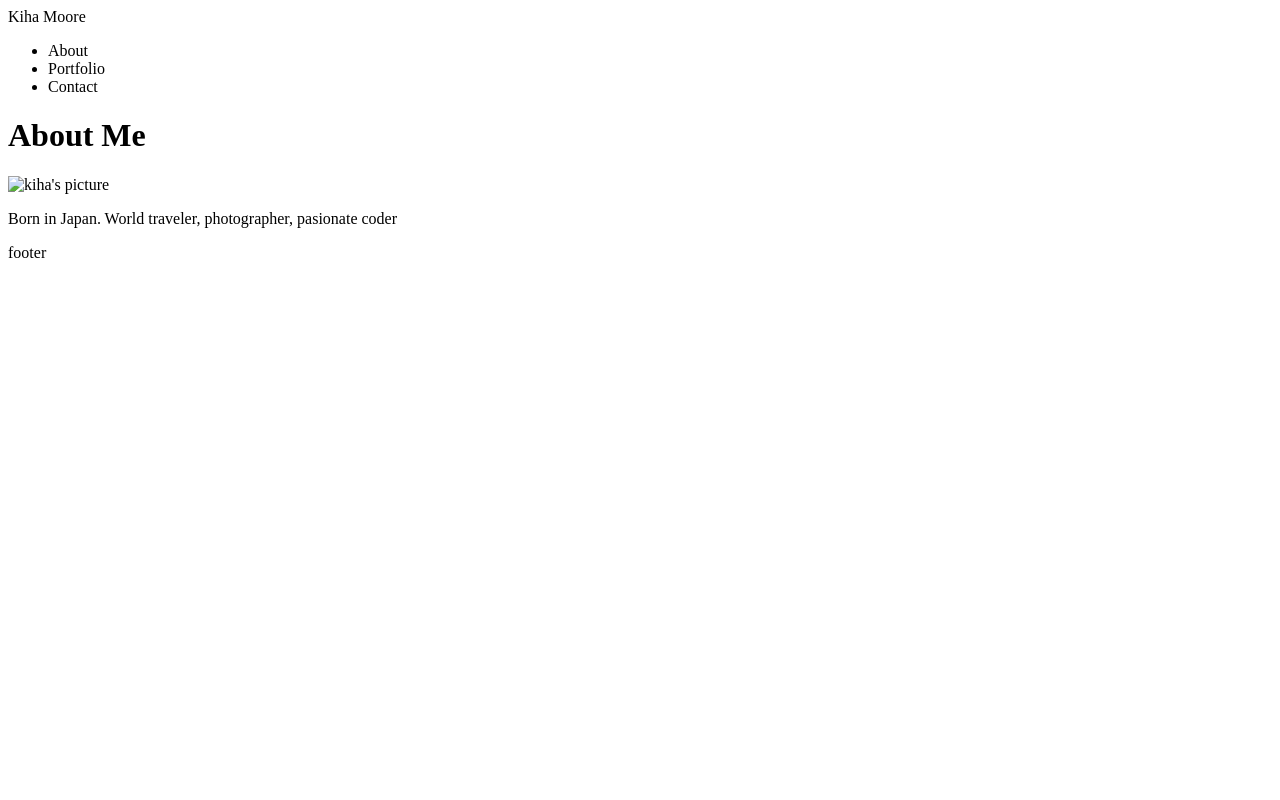
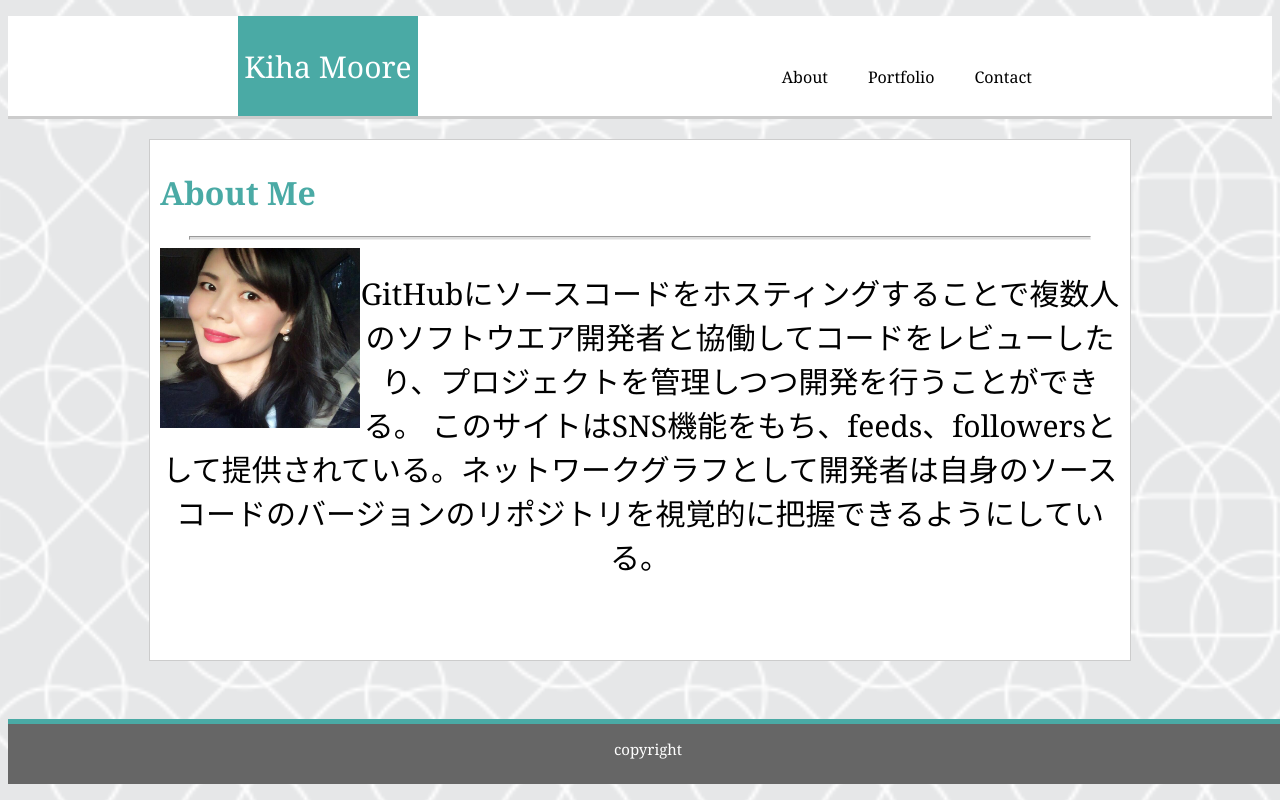
Before and after one commit to KihaMoore/Basic-Portfolio, a plain HTML site: page index.html in a window 1280 px wide. Drawn offline with Linux system fonts and the light colour scheme.

Commit message:
inital commit

```diff
--- a/assets/style.css
+++ /dev/null
@@ -1,84 +0,0 @@
-body{
-    font-family: 'Georgia', Times, Times New Roman, serif;
-    background-image: url("intersection.png");
-}
-
-
-
-.header{
-    background-color:white;
-    width:100%;
-    height:100px;
-    border-bottom: 3px solid #cccccc;
-}
-
-.header-logo{
-    float:left;
-    height:100px;
-    width:180px;
-    background-color:#4aaaa5;
-    color:white;
-    margin-left:230px;
-
-}
-
-p{
-    font-size: 30px;
-    text-align:center;
-
-}
-
-
-ul {
-    list-style: none;
-    margin-left:80px;
-    padding-right:220px;
-    padding-top:10px;
-  }
-
-li{
-    float:right;
-    padding: 40px 20px;
-
-}
-
-
-.about-me{
-    width:960px;
-    height:500px;
-    background-color:white;
-    position: absolute;
-    top: 50%;
-    left: 50%;
-    transform: translate(-50%, -50%);
-    border:solid 1px #cccccc;
-}
-
-hr{
-    background-color:#cccccc;
-    width:900px;
-    height:2px;
-}
-
-    h1{
-        color:#4aaaa5;
-    }
-
-img{
-    width:100px;
-    height:100px;
-}
-
-.footer{
-    width:100%;
-    height:60px;
-    background-color:#666666;
-    position:absolute;
-    margin-top:600px;
-    border-top: 5px solid #4aaaa5;
-}
-
-.footer-p{
-    color:white;
-    font-size:15px;
-}
--- /dev/null
+++ b/css/style.css
@@ -0,0 +1,86 @@
+body{
+    font-family: 'Georgia', Times, Times New Roman, serif;
+    background-image: url("imges/intersection.png");
+    background-size: cover;
+}
+
+
+
+.header{
+    background-color:white;
+    width:100%;
+    height:100px;
+    border-bottom: 3px solid #cccccc;
+
+}
+
+.header-logo{
+    float:left;
+    height:100px;
+    width:180px;
+    background-color:#4aaaa5;
+    color:white;
+    margin-left:230px;
+}
+
+p{
+    font-size: 30px;
+    text-align:center;
+}
+
+
+ul {
+    list-style: none;
+    margin-left:80px;
+    padding-right:220px;
+    padding-top:10px;
+  }
+
+li{
+    float:right;
+    padding: 40px 20px;
+
+}
+
+
+.about-me{
+    width:960px;
+    height:500px;
+    background-color:white;
+    position: absolute;
+	top: 50%;
+	left: 50%;
+    transform: translate(-50%, -50%);
+    border:solid 1px #cccccc;
+    padding: 10px 10px;
+}
+
+hr{
+    background-color:#dddddd;
+    width:900px;
+    height:2px;
+}
+
+    h1{
+        color:#4aaaa5;
+    }
+
+img{
+    float:left;
+    width:200px;
+    height:180px;
+}
+
+.footer{
+    width:100%;
+    height:60px;
+    background-color:#666666;
+    position:absolute;
+    margin-top:600px;
+    border-top: 5px solid #4aaaa5;
+}
+
+.footer-p{
+    color:white;
+    font-size:15px;
+}
--- a/index.html
+++ b/index.html
@@ -5,29 +5,41 @@
     <meta name="viewport" content="width=device-width, initial-scale=1.0">
     <meta http-equiv="X-UA-Compatible" content="ie=edge">
     <title>Basic-Portfolio</title>
+    <link rel="stylesheet" href="css/style.css">
 </head>
 <body>
 <div class="header">
-<div class="header-logo">Kiha Moore</div>
-      <ul>
+    <div class="header-logo">
+        <p>Kiha Moore</p>
+
+    </div>
+   <div>
+    <ul>
+          <li>Contact</li>
+          <li>Portfolio</li>
           <li>About</li>
-          <li>Portfolio</li>
-          <li>Contact</li>
-      </ul>
- </div>
+     </ul>
+    </div>
+    </div>
 
 
-<div class="container">
+
 <div class="about-me">
     <h1>About Me</h1>
-    <img src="" alt="kiha's picture">
-    <p>Born in Japan. World traveler, photographer, pasionate coder</p>
-</div>
+    <hr>
+    <img src="css/imges/53570945_2155665161146582_6685549747970768896_n.jpg" alt="kiha's pic">
+    <p>GitHubにソースコードをホスティングすることで複数人のソフトウエア開発者と協働してコードをレビューしたり、プロジェクトを管理しつつ開発を行うことができる。
+
+            このサイトはSNS機能をもち、feeds、followersとして提供されている。ネットワークグラフとして開発者は自身のソースコードのバージョンのリポジトリを視覚的に把握できるようにしている。
+
+
 </div>
 
 <div class="footer">
-    <p>footer</p>
+    <p class="footer-p">copyright</p>
 </div>
 
 </body>
 </html>
+
+<!-- ギット用になんか書いてみる -->
```
Also changed, not shown: css/imges/53570945_2155665161146582_6685549747970768896_n.jpg (added), css/imges/intersection.png (added), 3 other files.
